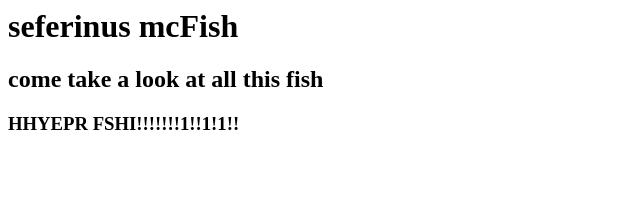
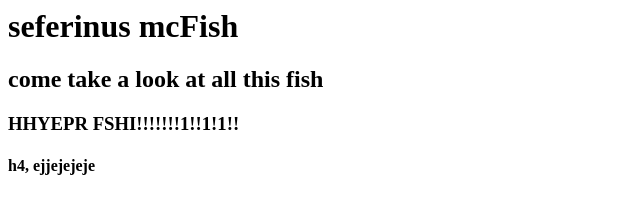
Before and after one commit to seferinus/fishrepo, a plain HTML site: page fish.html in a window 1280 px wide. Shown: the whole page, without its empty margins (0-640 px from the left). Drawn offline with Linux system fonts and the light colour scheme.

Commit message:
Update fish.html

```diff
--- a/fish.html
+++ b/fish.html
@@ -5,5 +5,6 @@
     <h1>seferinus mcFish</h1>
     <h2>come take a look at all this fish</h2>
     <h3>HHYEPR FSHI!!!!!!!1!!1!1!!</h3>
+    <h4>h4, ejjejejeje</h4>
   </body>
 </html>
```
